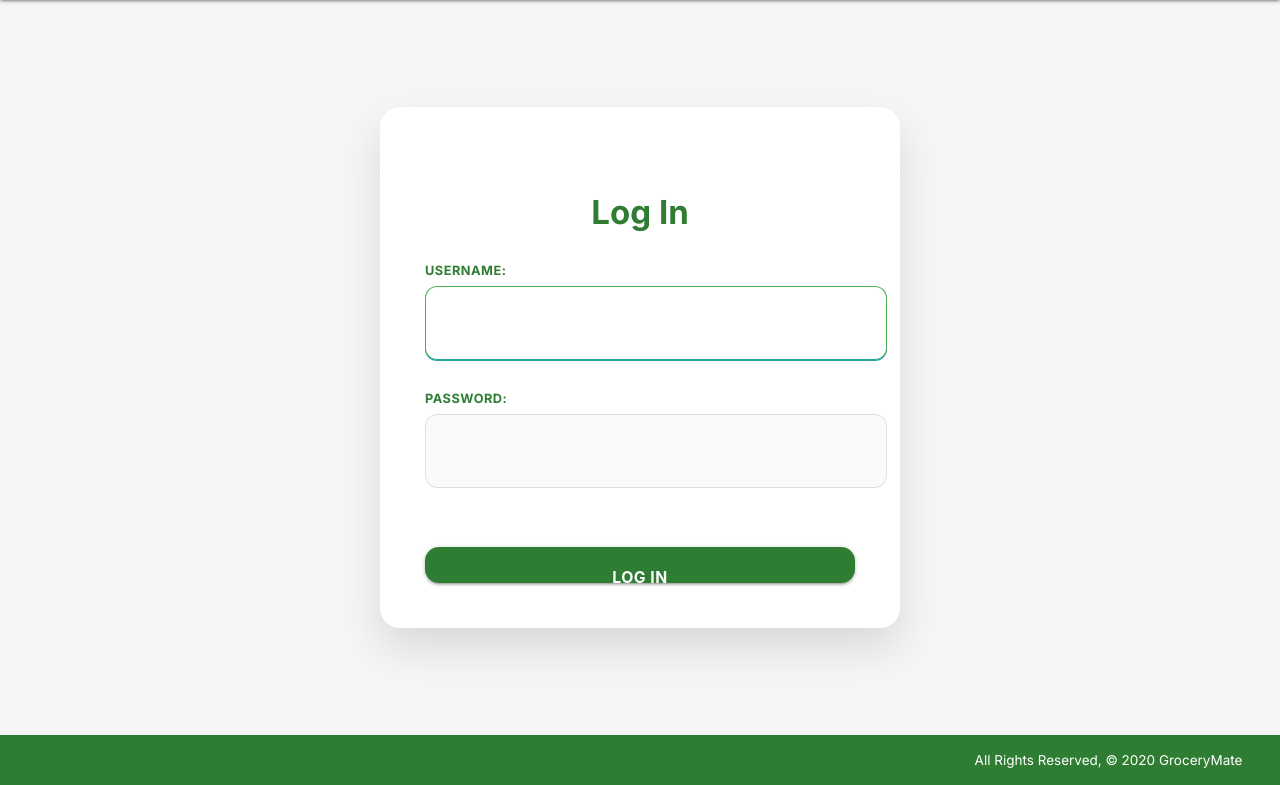
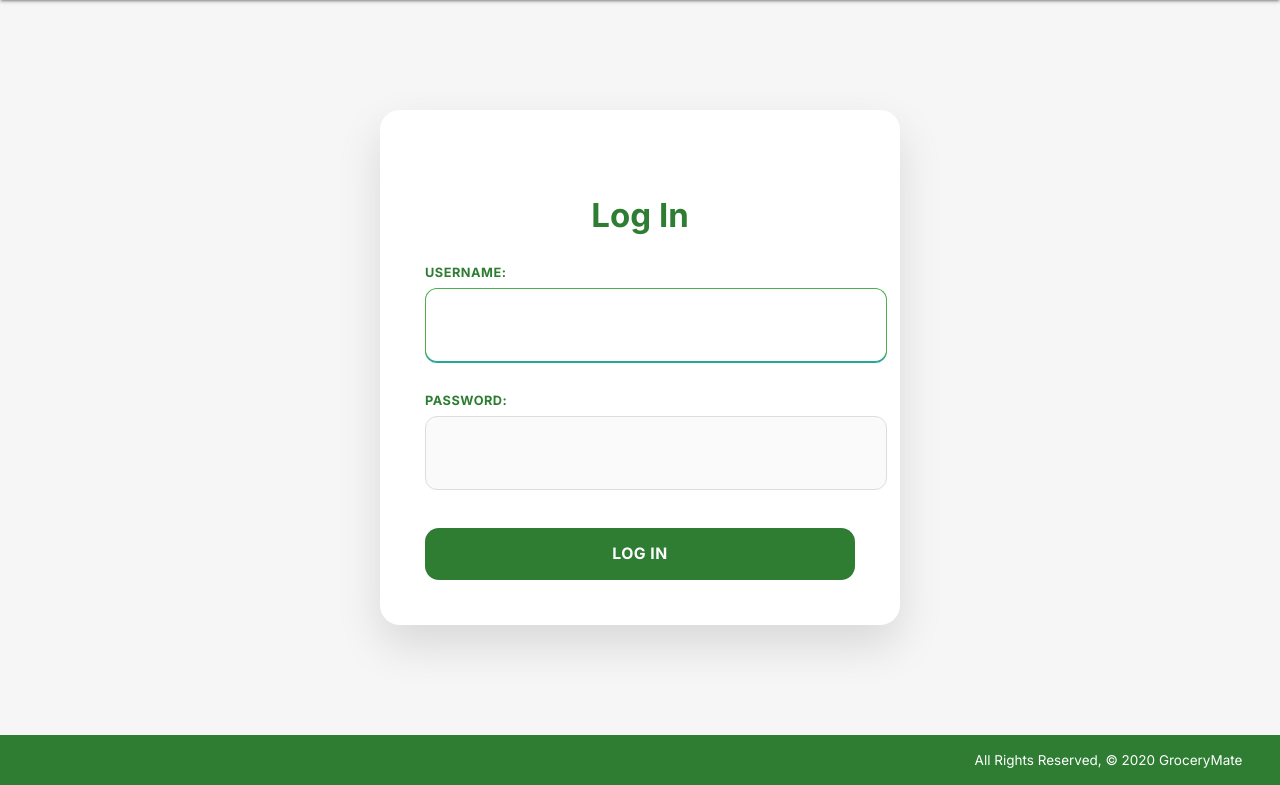
Before and after one commit to AlJaamri/GroceryMate, a Django app: page /accounts/login/?next=/groceries/ in a window 1280 px wide. Shown: the part 64-849 px from the top of the page. Run offline with Django 5.2, Linux system fonts and the light colour scheme.

Commit message:
more css progress

```diff
--- a/grocerymate/main_app/static/css/style.css
+++ b/grocerymate/main_app/static/css/style.css
@@ -1027,3 +1027,60 @@ nav .right li a:hover {
     font-size: 1.9rem;
   }
 }
+
+/* =====================
+   Auth Button – HARD FIX
+===================== */
+
+/* Force button to behave like a real button */
+.auth-form input[type="submit"].auth-btn {
+  display: flex !important;
+  align-items: center !important;
+  justify-content: center !important;
+
+  width: 100%;
+  height: 52px;
+
+  padding: 0 !important;
+  margin: 2rem auto 0;
+
+  background-color: var(--green-primary) !important;
+  color: var(--white) !important;
+
+  font-family: "Inter", sans-serif;
+  font-size: 1.05rem;
+  font-weight: 700;
+  text-align: center;
+  line-height: 1;
+
+  border: none !important;
+  border-radius: 14px;
+
+  cursor: pointer;
+  box-shadow: none !important;
+
+  transition:
+    background-color 0.2s ease,
+    transform 0.15s ease,
+    box-shadow 0.15s ease;
+}
+
+/* Hover */
+.auth-form input[type="submit"].auth-btn:hover {
+  background-color: var(--green-light) !important;
+  transform: translateY(-2px);
+  box-shadow: 0 10px 25px rgba(76, 175, 80, 0.35);
+}
+
+/* Remove Materialize focus junk */
+.auth-form input[type="submit"].auth-btn:focus {
+  outline: none;
+  box-shadow: 0 0 0 4px rgba(76, 175, 80, 0.2);
+}
+
+/* Make sure form content stays centered */
+.auth-card {
+  display: flex;
+  flex-direction: column;
+  justify-content: center;
+}
```
